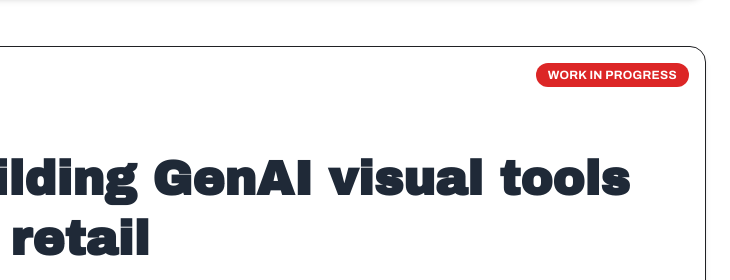
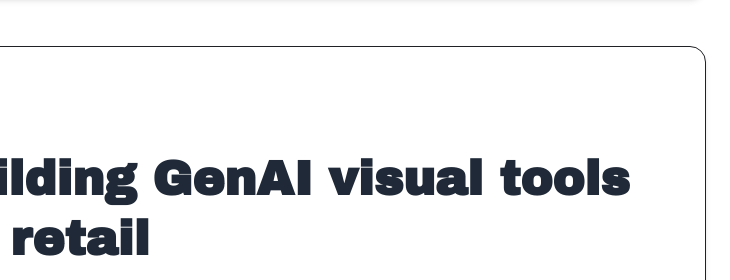
Before and after one commit to kevikramer/portfolio, a plain HTML site: page index.html in a window 1280 px wide. Shown: the part 1279-1559 px from the top of the page, 550-1280 px from the left. Drawn offline with nearby package versions, Linux system fonts and the light colour scheme.

Commit message:
Update index.html

```diff
--- a/index.html
+++ b/index.html
@@ -202,10 +202,9 @@
                     </div>
                     </div>
                 </a>
-                                <!-- Project Card 2 (formerly 1st) -->
+                                <!-- Project Card 2 -->
                 <a href="https://docs.google.com/presentation/d/1yYuF8uYjaVfiS_-Orqzt2iCcqBAJd-xyqCc3BYRNbiY/edit?slide=id.g6adec8c589_0_816#slide=id.g6adec8c589_0_816" target="_blank" rel="noopener noreferrer" class="block">
                     <div class="card md:flex h-auto border border-[#202124] rounded-2xl transition-all duration-300 hover:border-4 hover:border-[#202124] hover:shadow-[8px_8px_0_4px_#202124] box-border cursor-pointer relative group">
-                        <div class="absolute top-4 right-4 bg-red-600 text-white px-3 py-1 rounded-full text-xs font-bold uppercase tracking-wide z-10">Work in Progress</div>
                         <img src="gps_thumbnail.gif" alt="GPS thumbnail" class="w-full md:w-[554px] h-64 md:h-auto object-cover">
                     <div class="p-8 md:p-12 md:w-full">
                         <div class="flex items-center space-x-2 mb-3">
```
